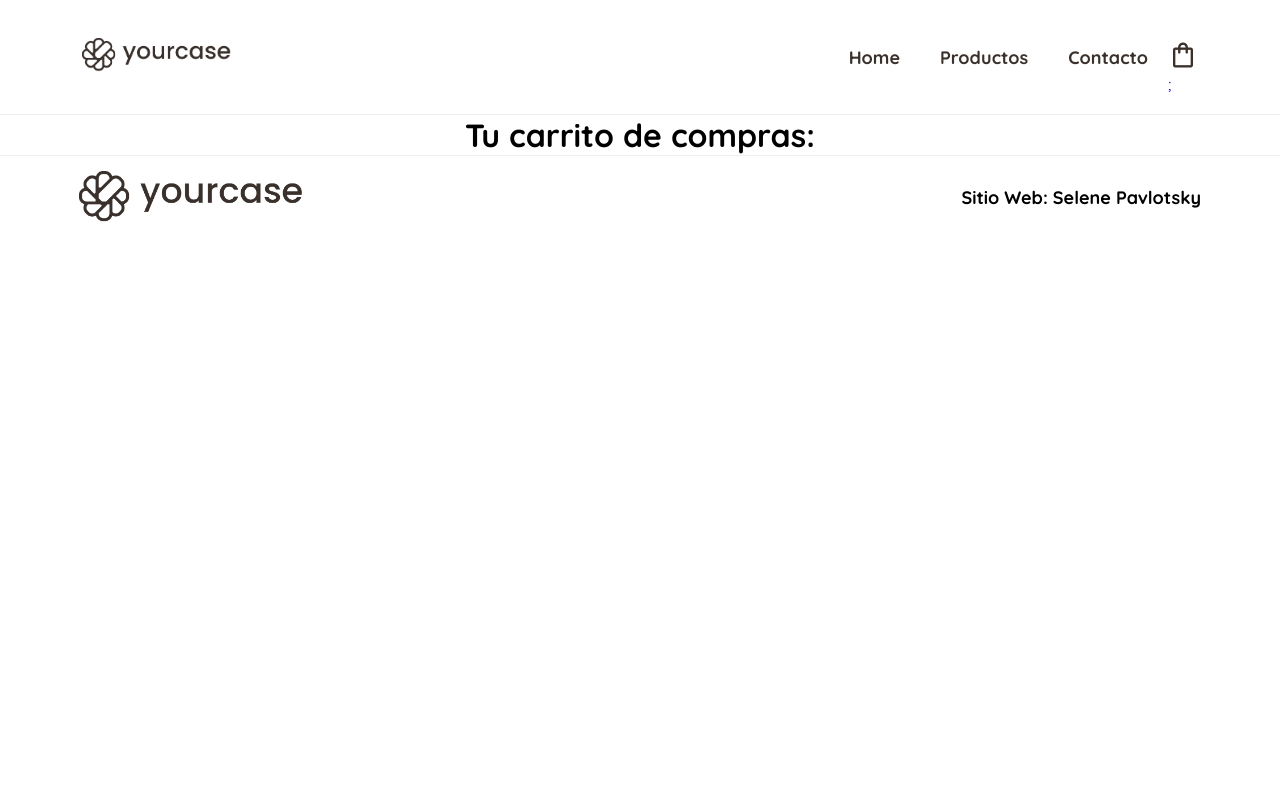
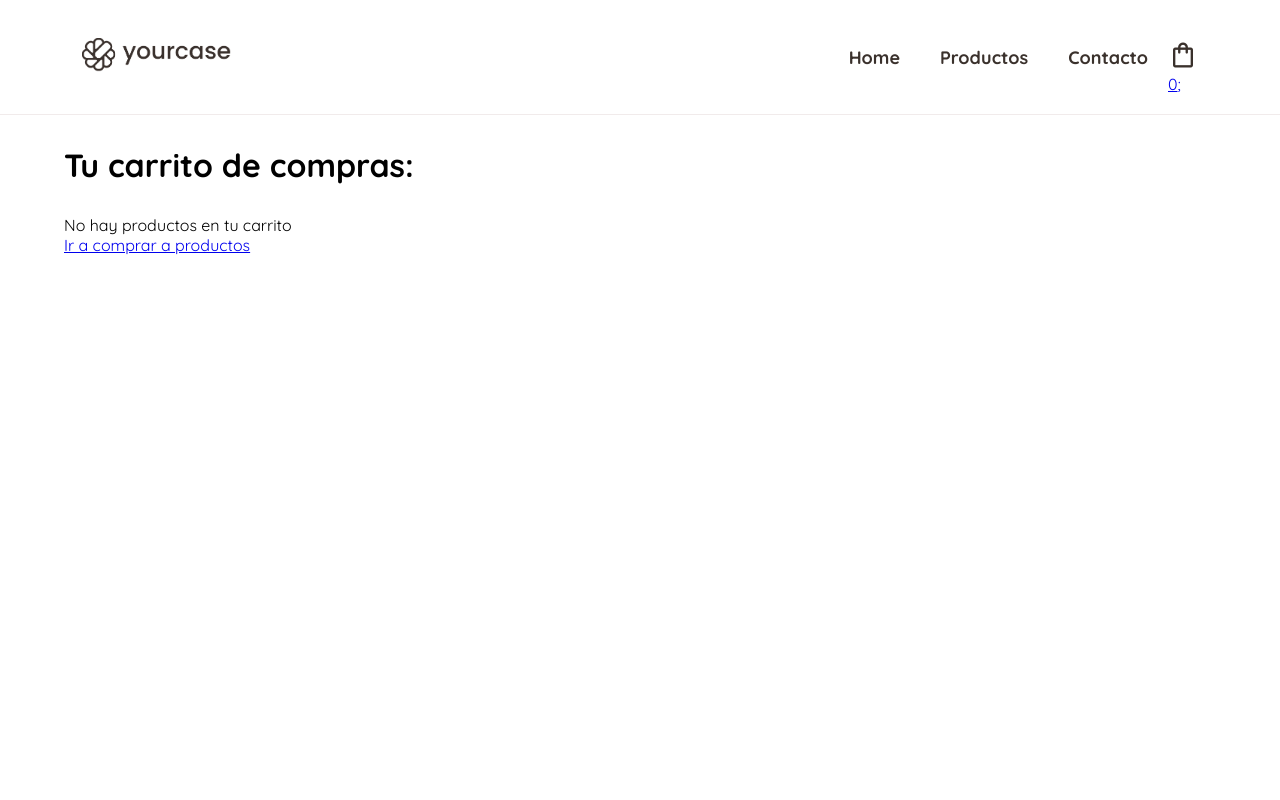
Before and after one commit to selepavlotsky/YourCase-Pavlotsky, a React (Create React App) app: page /cart in a window 1280 px wide. Shown: the top 800 px of the page. Built offline with nearby package versions, Linux system fonts and the light colour scheme.

Commit message:
creacion de componente CartContext

```diff
--- a/package.json
+++ b/package.json
@@ -6,6 +6,7 @@
     "@testing-library/jest-dom": "^5.16.4",
     "@testing-library/react": "^13.3.0",
     "@testing-library/user-event": "^13.5.0",
+    "firebase": "^9.9.3",
     "react": "^18.2.0",
     "react-dom": "^18.2.0",
     "react-router-dom": "^6.3.0",
--- a/src/App.css
+++ b/src/App.css
@@ -280,8 +280,13 @@ footer {
   padding: 20px;
 }
 
+.carrito-compras-detail h1{
+  margin: 30px 0;
+
+}
+
 .carrito-compras-detail {
-  text-align: center;
+  height: 840px;
 }
 
 .finalizar-compra {
@@ -291,3 +296,17 @@ footer {
   padding: 8px 16px;
 
 }
+
+.container-producto-carrito {
+  display: flex;
+  align-items: center;
+}
+
+.container-producto-carrito img {
+  width: 10%;
+  margin: 0 15px;
+}
+
+.container-producto-carrito p{
+  margin: 0 15px;
+}
--- a/src/App.js
+++ b/src/App.js
@@ -8,16 +8,14 @@ import Home from "./components/Home";
 import ItemDetailContainer from "./components/ItemDetailContainer";
 import CartWidgetDetail from "./components/CartWidgetDetail";
 import Contacto from "./components/Contacto";
-import { createContext } from "react";
 import { BrowserRouter } from "react-router-dom";
-
-const contexto = createContext();
-const { Provider } = contexto;
+import CartContext from "./components/CartContext";
 
 function App() {
   return (
     <>
       <BrowserRouter>
+        <CartContext>
           <Header />
           <Routes>
             <Route path="/" element={<Home />} />
@@ -28,6 +26,7 @@ function App() {
             <Route path="/contacto" element={<Contacto />} />
           </Routes>
           <Footer />
+        </CartContext>
       </BrowserRouter>
     </>
   );
--- a/src/assets/products.js
+++ b/src/assets/products.js
@@ -6,7 +6,7 @@ export const products = [
       "https://store.storeimages.cdn-apple.com/4668/as-images.apple.com/is/HQ0V2?wid=572&hei=572&fmt=jpeg&qlt=95&.v=1649352695527",
     categoria: "Iphone 13",
     categoriaUrl: "iphone-13",
-    precio: 2000,
+    precio: 1000,
     stock: 100,
   },
 
@@ -27,7 +27,7 @@ export const products = [
       "https://store.storeimages.cdn-apple.com/4668/as-images.apple.com/is/MM2X3?wid=572&hei=572&fmt=jpeg&qlt=95&.v=1630622653000",
     categoria: "Iphone 13",
     categoriaUrl: "iphone-13",
-    precio: 2000,
+    precio: 3000,
     stock: 100,
   },
   {
@@ -37,7 +37,7 @@ export const products = [
       "https://store.storeimages.cdn-apple.com/4668/as-images.apple.com/is/MM103?wid=572&hei=572&fmt=jpeg&qlt=95&.v=1630102370000",
     categoria: "Iphone 13",
     categoriaUrl: "iphone-13",
-    precio: 2000,
+    precio: 4000,
     stock: 100,
   },
   {
--- /dev/null
+++ b/src/components/CartContext.jsx
@@ -0,0 +1,77 @@
+import React from "react";
+import { useContext } from "react";
+import { useState } from "react";
+import { createContext } from "react";
+
+export const contexto = createContext();
+const { Provider } = contexto;
+
+export const useCarrito = () => {
+  return useContext(contexto);
+};
+
+const CartContext = (props) => {
+  const [carrito, setCarrito] = useState([]);
+
+  const addProduct = (product, cantidad) => {
+    const newProduct = {
+      ...product,
+      cantidad,
+    };
+
+    if (isInCart(newProduct.id)) {
+      const findProduct = carrito.find(
+        (product) => product.id === newProduct.id
+      );
+
+      const productIndex = carrito.indexOf(findProduct);
+      const auxArray = [...carrito];
+      auxArray[productIndex].cantidad += cantidad;
+      setCarrito(auxArray);
+    } else {
+      setCarrito([...carrito, newProduct]);
+    }
+  };
+
+  const isInCart = (id) => {
+    return carrito.some((product) => product.id === id);
+  };
+
+  const clearCart = () => {
+    setCarrito([]);
+  };
+
+  const getQuantity = () => {
+    return carrito.reduce((acc, product) => (acc += product.cantidad), 0);
+  };
+
+  const getPrice = () => {
+    return carrito.reduce(
+      (acc, product) => (acc += product.cantidad * product.precio),
+      0
+    );
+  };
+
+  const deleteProduct = (id) => {
+    return setCarrito(carrito.filter((product) => product.id !== id));
+  };
+
+  const calcularTotal = () => {
+    const total = carrito.reduce((acc, item) => acc + item.cantidad, 0);
+
+    return total;
+  };
+
+  const valorDelContexto = {
+    carrito,
+    addProduct,
+    deleteProduct,
+    getQuantity,
+    clearCart,
+    getPrice,
+    isInCart,
+  };
+  return <Provider value={valorDelContexto}>{props.children}</Provider>;
+};
+
+export default CartContext;
--- a/src/components/CartWidget.jsx
+++ b/src/components/CartWidget.jsx
@@ -1,9 +1,15 @@
 import React from "react";
 import { Link } from "react-router-dom";
+import { contexto } from "./CartContext";
+import { useContext } from "react";
+
 const CartWidget = () => {
+  const { getQuantity } = useContext(contexto);
+
   return (
     <Link to="/Cart">
-      <span className="material-symbols-outlined">shopping_bag</span>;
+      <span className="material-symbols-outlined">shopping_bag</span>
+      {getQuantity()};
     </Link>
   );
 };
--- a/src/components/CartWidgetDetail.jsx
+++ b/src/components/CartWidgetDetail.jsx
@@ -1,9 +1,38 @@
 import React from "react";
+import { useContext } from "react";
+import { contexto } from "./CartContext";
+import { Link } from "react-router-dom";
 
 const CartWidgetDetail = () => {
+  const { carrito, deleteProduct, getPrice, clearCart } = useContext(contexto);
   return (
     <div className="carrito-compras-detail  wrapper">
       <h1>Tu carrito de compras:</h1>
+
+      {carrito.length !== 0 ? (
+        <>
+          {carrito.map((item) => (
+            <div>
+              <div className="container-producto-carrito">
+                <img src={item.imagen} alt="foto de funda" />
+                <p>{item.producto}</p>
+                <p>Cantidad:{item.cantidad} </p>
+                <p>Precio : {item.cantidad * item.precio}</p>
+
+                <button onClick={() => deleteProduct(item.id)}>Eliminar</button>
+              </div>
+            </div>
+          ))}
+          <p>Precio total : {getPrice()}</p>
+
+          <button onClick={() => clearCart([])}>Vaciar carrito</button>
+        </>
+      ) : (
+        <div>
+          <p>No hay productos en tu carrito</p>
+          <Link to="/productos">Ir a comprar a productos</Link>
+        </div>
+      )}
     </div>
   );
 };
--- a/src/components/ItemDetail.jsx
+++ b/src/components/ItemDetail.jsx
@@ -1,15 +1,17 @@
 import React from "react";
 import ItemCount from "./ItemCount";
-import mediosPago from "../assets/mediosPago.png";
 import { useState } from "react";
 import { Link } from "react-router-dom";
+import { useCarrito } from "./CartContext";
 
 const ItemDetail = ({ product }) => {
   const [displaycount, setDisplaycount] = useState(true);
 
+  const { addProduct } = useCarrito();
+
   const onAdd = (contador) => {
-    product.cantidad = contador;
     setDisplaycount(false);
+    addProduct(product, contador);
   };
 
   return (
@@ -22,9 +24,15 @@ const ItemDetail = ({ product }) => {
         {displaycount ? (
           <ItemCount stock={100} inicial={1} onAdd={onAdd} />
         ) : (
-          <Link className="finalizar-compra" to="/cart">
-            Terminar la compra
-          </Link>
+          <>
+            <Link className="finalizar-compra" to="/cart">
+              Terminar la compra
+            </Link>
+
+            <Link to="/productos" className="continuar-compra">
+              Seguir comprando
+            </Link>
+          </>
         )}
       </div>
     </div>
```
Also changed, not shown: 1 other file (tests, documents, lock files or other folders). Lines whose indentation alone changed are shown as unchanged.
